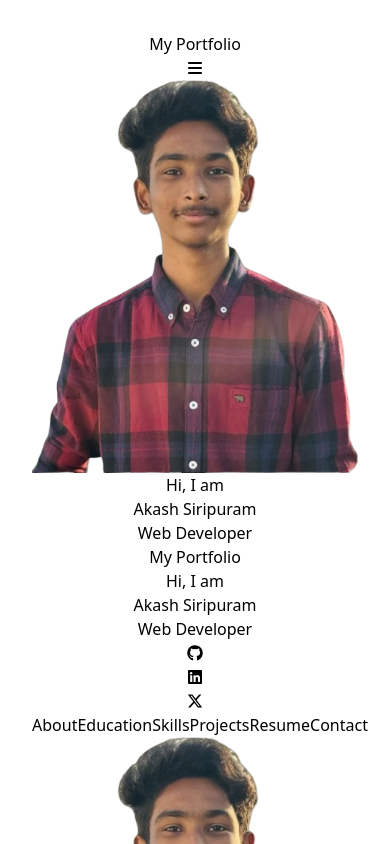
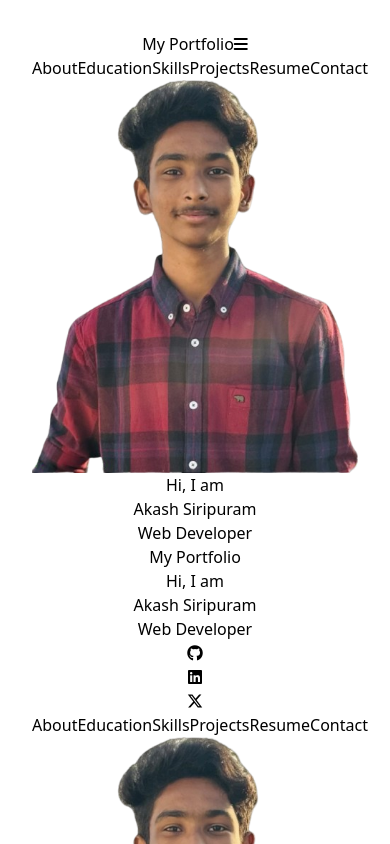
Before and after one commit to akashsiripuram/Portfolio, a React (Vite) app: page / in a window 390 px wide. Shown: the top 844 px of the page. Built offline with nearby package versions, Linux system fonts and the light colour scheme.

Commit message:
added mobile  menu

```diff
--- a/index.html
+++ b/index.html
@@ -3,6 +3,8 @@
   <head>
     <meta charset="UTF-8" />
     <meta name="viewport" content="width=device-width, initial-scale=1.0" />
+
+
     <title>AkashSiripuram</title>
     <link rel="stylesheet" href="https://cdnjs.cloudflare.com/ajax/libs/font-awesome/6.7.1/css/all.min.css" integrity="sha512-5Hs3dF2AEPkpNAR7UiOHba+lRSJNeM2ECkwxUIxC1Q/FLycGTbNapWXB4tP889k5T5Ju8fs4b1P5z/iB4nMfSQ==" crossorigin="anonymous" referrerpolicy="no-referrer" />
 
--- a/src/Layout/Layout.jsx
+++ b/src/Layout/Layout.jsx
@@ -9,7 +9,7 @@ import About from "../components/about/About";
 
 export default function Layout() {
   return (
-    <div className="bg-gray-300 w-screen " >
+    <div className="bg-gray-300 " >
       <Navbar/>
 
       <div id="about">
--- a/src/components/Navbar/Navbar.jsx
+++ b/src/components/Navbar/Navbar.jsx
@@ -1,9 +1,11 @@
 import "./Navbar.css";
-import ToggleButton from "../ToggleButton/ToggleButton";
 import { useState } from "react";
 
 export default function Navbar() {
-  // const [isOpened,setIsOpened] =useState(false);
+  const [isOpened, setIsOpened] = useState(false);
+  const toggleMenu = () => {
+    setIsOpened(!isOpened);
+  };
 
   return (
     <>
@@ -13,8 +15,47 @@ export default function Navbar() {
           <a href="/" className="text-white cursor-pointer font-semibold">
             My Portfolio
           </a>
-          <ToggleButton />
+          <i
+            className="fa-solid fa-bars md:hidden block text-white cursor-pointer"
+            onClick={toggleMenu}></i>
         </div>
+        <div
+          className={`md:hidden flex flex-col w-full left-0 top-24 items-center gap-8 mt-10 font-semibold text-lg transition-all duration-500 ease-in-out ${
+            isOpened ? "translate-y-0 opacity-100 pointer-events-auto" : "-translate-y-10 opacity-0 pointer-events-none absolute"
+          }`}>
+          <a
+            href="#about"
+            className="cursor-pointer w-full text-center p-4 text-white">
+            About
+          </a>
+          <a
+            href="#education"
+            className="cursor-pointer w-full text-center p-4 text-white">
+            Education
+          </a>
+          <a
+            href="#skills"
+            className="cursor-pointer w-full text-center p-4 text-white">
+            Skills
+          </a>
+          <a
+            href="#projects"
+            className="cursor-pointer w-full text-center p-4 text-white">
+            Projects
+          </a>
+          <a
+            href="/AkashSiripuram.pdf"
+            target="_blank"
+            className="cursor-pointer text-white p-4 w-full text-center ">
+            Resume
+          </a>
+          <a
+            href="#contact"
+            className="cursor-pointer text-white p-4 w-full text-center  ">
+            Contact
+          </a>
+        </div>
+        <div className={`${isOpened ? "hidden" : "block"}`}>
           <div className="text-center flex flex-row justify-center mt-24 mb-10 ml-8">
             <img
               src="/profile.jpg"
@@ -22,10 +63,15 @@ export default function Navbar() {
               alt=""
             />
           </div>
-        <h3 className="text-xl text-center font-bold mb-3 text-white">Hi, I am</h3>
-        <h1 className="text-3xl text-center font-bold text-white">Akash Siripuram</h1>
+          <h3 className="text-xl text-center font-bold mb-3 text-white">
+            Hi, I am
+          </h3>
+          <h1 className="text-3xl text-center font-bold text-white">
+            Akash Siripuram
+          </h1>
           <div className="text-gray-400 text-center font-bold text-xl mt-2">
             Web Developer
+          </div>
         </div>
       </div>
 
@@ -99,8 +145,6 @@ export default function Navbar() {
             </a>
           </div>
 
-
-
           {/* Profile Image */}
           <img src="/profile.jpg" className="angled-profile" alt="" />
         </div>
--- a/src/index.css
+++ b/src/index.css
@@ -1,3 +1,15 @@
 @tailwind base;
 @tailwind components;
 @tailwind utilities;
+
+html,
+body {
+  margin: 0;
+  padding: 0;
+  overflow-x: hidden;
+  width: 100%;
+}
+
+* {
+  box-sizing: border-box;
+}
```
Also changed, not shown: src/components/HomePage/HomePage.css (added), src/components/HomePage/HomePage.jsx (added). Lines whose indentation alone changed are shown as unchanged.
